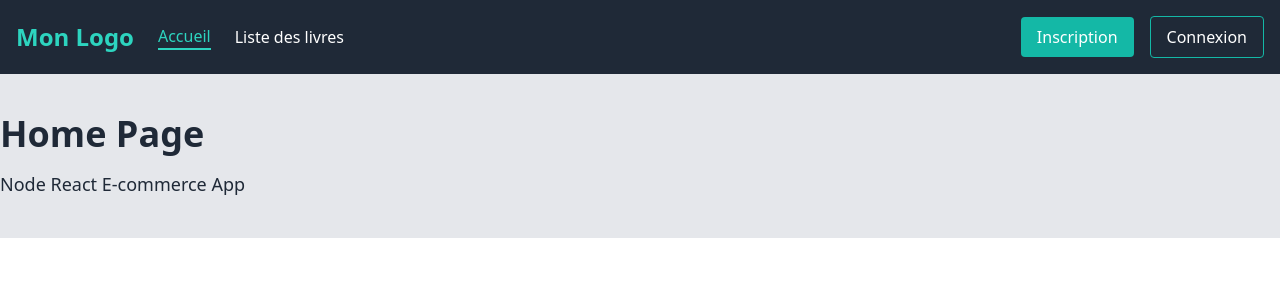
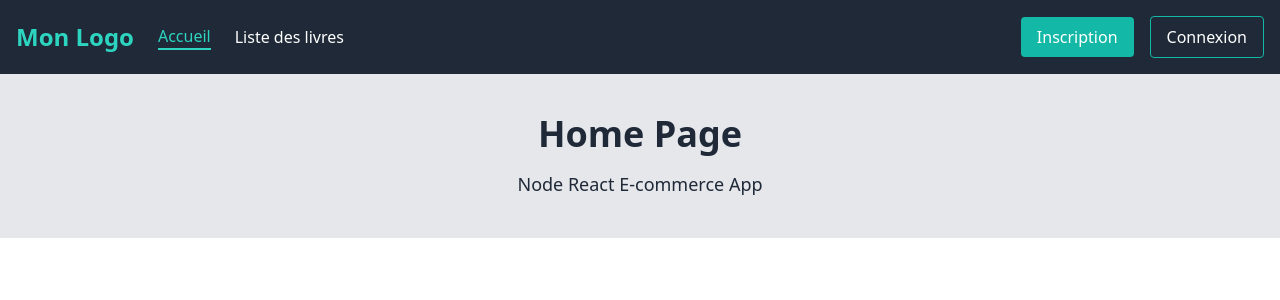
Before and after one commit to Harry8679/Book-E-commerce-Front, a React (Create React App) app: page / in a window 1280 px wide. Shown: the top 300 px of the page. Built offline with nearby package versions, Linux system fonts and the light colour scheme; the HTML template or start-up script is replaced by a standard one.

Commit message:
Layout updated

```diff
--- a/src/components/Layout.jsx
+++ b/src/components/Layout.jsx
@@ -3,7 +3,8 @@ import React from 'react';
 const Layout = ({ title, description, className, children }) => {
   return (
     <div>
-      <section className="bg-gray-200 text-gray-800 py-10">
+      <section className="bg-gray-200 text-gray-800 py-10 mx-auto text-center">
+        {/* <div class="container mx-auto text-center"> */}
         <div className="container mx-auto">
           <h1 className="text-4xl font-bold">{title}</h1>
           <p className="mt-4 text-lg">{description}</p>
```
